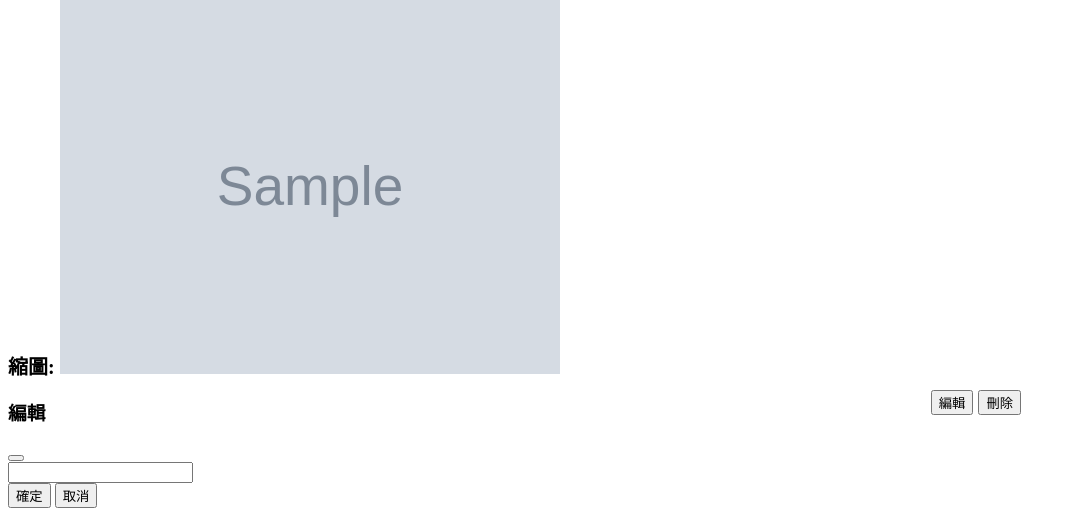
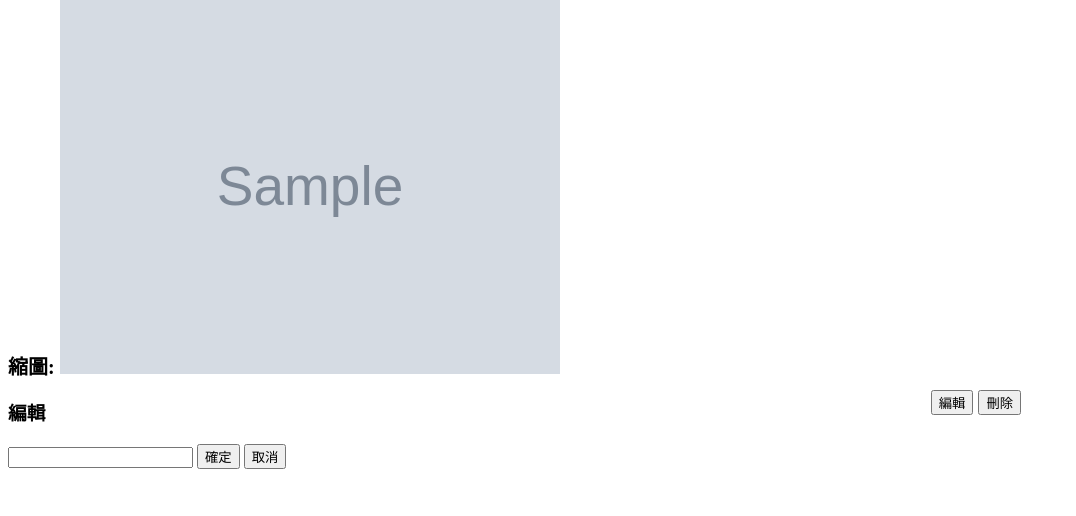
Before and after one commit to Nekohip/game_store_12, a PHP site: page /back/carousel1.php in a window 1280 px wide. Shown: the part 492-1008 px from the top of the page, without its empty margins (0-1076 px from the left). After the commit the page ends 961 px from the top, so only its background shows below. Run offline with PHP 8.4, Linux system fonts and the light colour scheme; tables that the repository leaves empty or names only in its code hold one stand-in row (values such as "Sample post"); grey boxes marked "Sample" are stand-in pictures.

Commit message:
js邏輯完成一半

```diff
--- a/back/carousel1.php
+++ b/back/carousel1.php
@@ -42,63 +42,77 @@
 ?>
     <h4>Carousel 1</h4>
     <div class="row">
-        <?php foreach($rows as $key): ?>
+        <?php foreach($rows as $row): ?>
         <div class="col-6">
-            <div class="content">標題:<?= $key["text"] ?></div>
+            <div class="content">標題:<?= $row["text"] ?></div>
             <div class="content">
                 圖片:
-                <img src="../upload/<?= $key["img"] ?>" style="width:500px;">
+                <img src="../upload/<?= $row["img"] ?>" style="width:500px;">
             </div>
             <div class="content">
                 縮圖:
-                <img src="../upload/<?= $key["thumb"] ?>" style="width:500px;">
+                <img src="../upload/<?= $row["thumb"] ?>" style="width:500px;">
             </div>
             <div class="content btns">
-                <button class="btn btn-primary" id="editBtn">編輯</button>
+                <button class="btn btn-primary editBtn" data-bs-id="<?= $row["id"] ?>">編輯</button>
                 <button class="btn btn-danger">刪除</button>
             </div>
         </div>
         <?php endforeach ?>
     </div>
-    <form active="../api/carousel1.php">
-        <div class="modal" id="editModal">
+    <div class="modal editModal" id="editModal">
         <div class="modal-dialog">
             <!-- modal區塊 -->
             <div class="modal-content">
-
                 <div class="modal-header">
                     <h3 class="modal-title">編輯</h3>
-                        <!-- X按鈕 -->
-                        <button type="button" class="btn-close" data-bs-dismiss="modal"></button>
                 </div>
 
                 <div class="modal-body">
-                        <input type="hide" value="">
-                    </div>
-
-                    <div class="modal-footer">
-                        <!-- btn:無框文字按鈕 btn-danger:有框，有btn才變色 -->
-                        <button type="button" class="btn btn-primary" data-bs-dismiss="modal">確定</button>
-                        <button type="button" class="btn btn-light" data-bs-dismiss="modal">取消</button>
+                    <form active="../api/carousel1.php">
+                        <input type="text" class="id" name="id" value="">
+                        <button type="submit" class="btn btn-primary">確定</button>
+                        <button type="button" class="btn btn-light dismiss">取消</button>
+                    </form>
                 </div>
             </div>
         </div>
     </div>
-    </form>
+
 </body>
 
 <script>
     $(document).ready(function()
     {
-        const editBtn = $("#editBtn");
-        const editModal = $("#editModal");
-        console.log("editBtn", editBtn);
-        console.log("editModal", editModal);
 
-        editBtn.click(function()
+        const dismiss = $(".dismiss")
+        const id = $(".id")
+        console.log("dismiss", dismiss);
+        console.log("id", id);
+
+        const edits = {};
+        const modals = {};
+        const count = $(".editBtn").length;
+        for(let i = 0; i <= count; i++)
         {
-            editModal.show();
+            edits[`edit${i}`] = $(`#editBtn${i}`);
+            modals[`modal${i}`] = $(`#editModal${i}`);
+            edits[`edit${i}`].click(function()
+            {
+                modals[`modal${i}`].show();
+                let thisId = edits[`edit${i}`].attr("data-bs-id");
+                id.attr("value", thisId);
             });
+        }
+
+        dismiss.click(function()
+        {
+            editModal.hide();
+        });
+
+
+
+
     });
 </script>
 </html>
```
Lines whose indentation alone changed are shown as unchanged.
